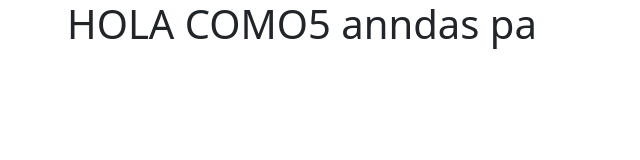
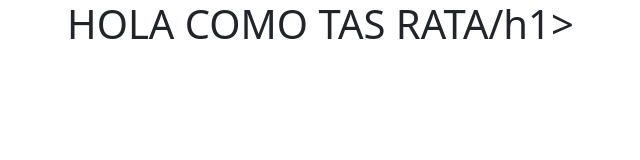
Before and after one commit to D-ave-code/testgit, a plain HTML site: page index.html in a window 1280 px wide. Shown: the whole page, without its empty margins (15-655 px from the left). Drawn offline with nearby package versions, Linux system fonts and the light colour scheme.

Commit message:
Update index.html

```diff
--- a/index.html
+++ b/index.html
@@ -12,7 +12,7 @@
   </head>
   <body>
     <div class="container">
-      <h1>HOLA COMO5 anndas pa</h1>
+      <h1>HOLA COMO TAS RATA/h1>
       </div>
     <!-- Bootstrap JavaScript Libraries -->
     <script src="https://cdn.jsdelivr.net/npm/@popperjs/core@2.9.2/dist/umd/popper.min.js" integrity="sha384-IQsoLXl5PILFhosVNubq5LC7Qb9DXgDA9i+tQ8Zj3iwWAwPtgFTxbJ8NT4GN1R8p" crossorigin="anonymous"></script>
```
